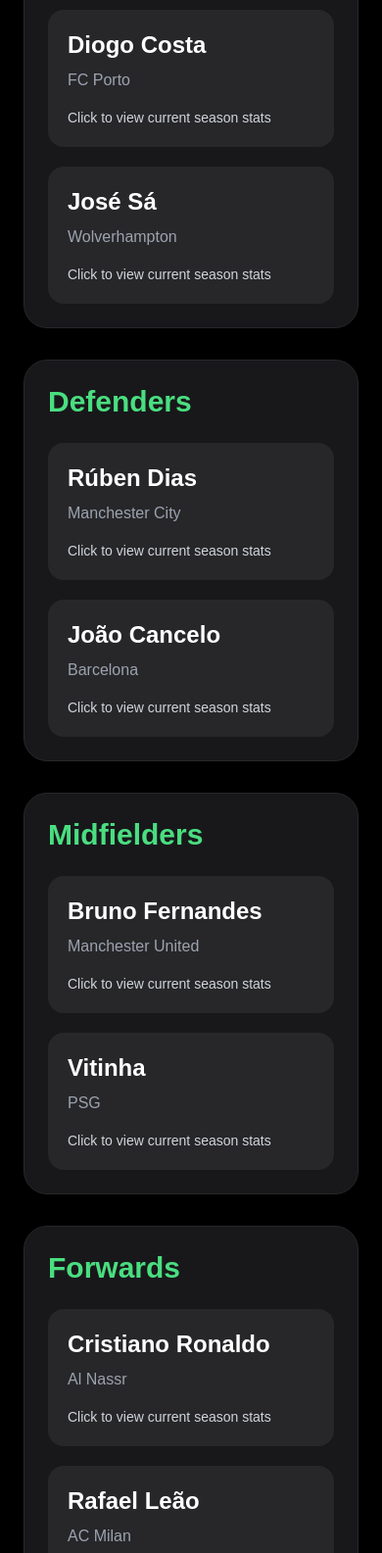
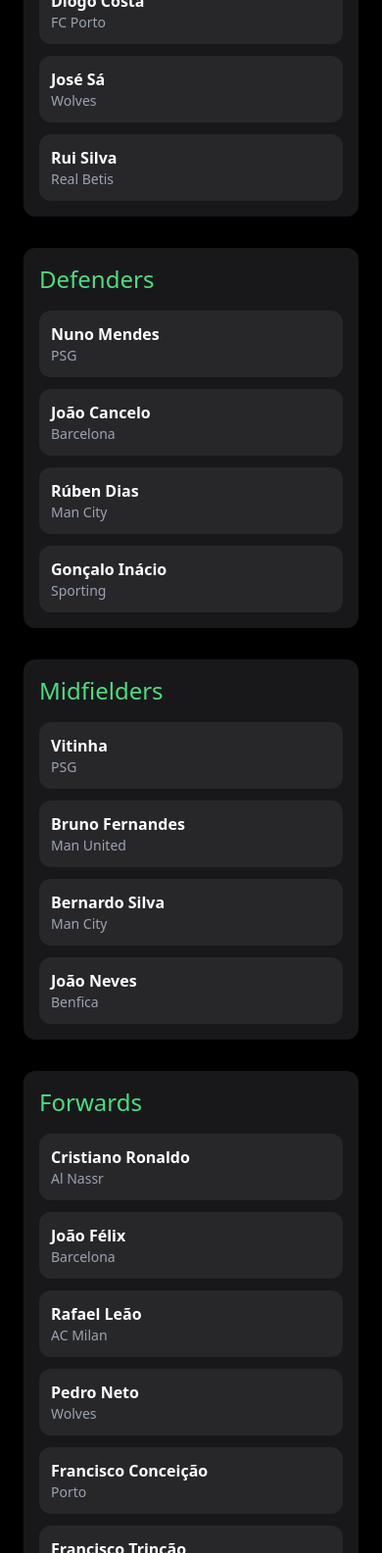
Before and after one commit to sxjesl7x7-png/porto-webo, a plain HTML site: page index.html in a window 390 px wide. Shown: the part 415-2000 px from the top of the page at 98% size. Drawn offline with nearby package versions, Linux system fonts and the light colour scheme.

Commit message:
Update index.html

```diff
--- a/index.html
+++ b/index.html
@@ -4,238 +4,213 @@
   <meta charset="UTF-8" />
   <meta name="viewport" content="width=device-width, initial-scale=1.0" />
   <title>Portugal Squad Stats</title>
+  <script src="https://cdn.tailwindcss.com"></script>
+</head>
 
-  <script src="https://cdn.tailwindcss.com"></script>
-
-  <style>
-    body {
-      font-family: Arial, sans-serif;
-    }
-
-    .modal {
-      display: none;
-    }
-
-    .modal.active {
-      display: flex;
-    }
-  </style>
-</head>
 <body class="bg-black text-white min-h-screen p-6">
 
   <div class="max-w-7xl mx-auto">
+
+    <!-- Header -->
     <div class="text-center mb-10">
       <img
         src="https://upload.wikimedia.org/wikipedia/en/5/5c/Portugal_national_football_team_logo.svg"
+        class="w-28 h-28 mx-auto mb-4 bg-white rounded-full p-2"
         alt="Portugal Logo"
-        class="w-32 h-32 mx-auto mb-4 bg-white rounded-full p-2"
       />
-      <h1 class="text-5xl font-bold text-red-500 mb-2">
-        Portugal National Team
-      </h1>
-      <p class="text-gray-400 text-lg">
-        Official Squad & Current Season Stats
-      </p>
+      <h1 class="text-4xl font-bold text-red-500">Portugal National Team</h1>
+      <p class="text-gray-400">Official Squad • Current Season Stats</p>
+      <p class="text-green-400 mt-2">Formation: 4-3-3</p>
     </div>
 
-    <div id="squad-container" class="grid gap-8"></div>
+    <div id="squad"></div>
   </div>
 
-  <div id="playerModal" class="modal fixed inset-0 bg-black/70 items-center justify-center p-4 z-50">
-    <div class="bg-zinc-900 rounded-3xl p-8 w-full max-w-xl border border-zinc-700 relative">
-      <button
-        onclick="closeModal()"
-        class="absolute top-4 right-4 bg-red-600 hover:bg-red-700 px-3 py-1 rounded-lg"
-      >
-        Close
-      </button>
+  <!-- Modal -->
+  <div id="modal" class="hidden fixed inset-0 bg-black/80 flex items-center justify-center p-4">
+    <div class="bg-zinc-900 p-6 rounded-2xl w-full max-w-lg relative">
+      <button onclick="closeModal()" class="absolute right-4 top-4 bg-red-600 px-3 py-1 rounded">Close</button>
 
-      <img id="playerImage" class="w-40 h-40 rounded-full mx-auto mb-6 border-4 border-green-500 object-cover" src="" alt="Player Image" />
+      <img id="pimg" class="w-32 h-32 mx-auto rounded-full border-4 border-green-500 mb-4" />
+      <h2 id="pname" class="text-center text-3xl font-bold text-red-500"></h2>
+      <p id="pclub" class="text-center text-gray-400 mb-4"></p>
 
-      <h2 id="playerName" class="text-4xl font-bold text-red-500 mb-2 text-center"></h2>
-
-      <p id="playerClub" class="text-gray-400 text-lg mb-6"></p>
-
-      <div id="playerStats" class="grid grid-cols-2 gap-4"></div>
+      <div id="stats" class="grid grid-cols-2 gap-3"></div>
     </div>
   </div>
 
 <script>
+
 const squad = {
-      Goalkeepers: [
+
+  "Goalkeepers": [
     {
-          image: 'https://images.fotmob.com/image_resources/playerimages/1083327.png',
-          name: 'Diogo Costa',
-          club: 'FC Porto',
-          stats: {
-            appearances: 42,
-            cleanSheets: 18,
-            saves: 112,
-            yellowCards: 2,
-            redCards: 0,
-          },
+      name: "Diogo Costa",
+      club: "FC Porto",
+      image: "https://upload.wikimedia.org/wikipedia/commons/3/3a/Diogo_Costa_2022.jpg",
+      stats: { appearances: 42, cleanSheets: 18, saves: 112 }
     },
     {
-          image: 'https://images.fotmob.com/image_resources/playerimages/292462.png',
-          name: 'José Sá',
-          club: 'Wolverhampton',
-          stats: {
-            appearances: 30,
-            cleanSheets: 8,
-            saves: 95,
-            yellowCards: 1,
-            redCards: 0,
+      name: "José Sá",
+      club: "Wolves",
+      image: "https://upload.wikimedia.org/wikipedia/commons/5/5c/Jos%C3%A9_S%C3%A1_2022.jpg",
+      stats: { appearances: 30, cleanSheets: 8, saves: 95 }
     },
-        },
+    {
+      name: "Rui Silva",
+      club: "Real Betis",
+      image: "https://upload.wikimedia.org/wikipedia/commons/2/2b/Rui_Silva_2021.jpg",
+      stats: { appearances: 28, cleanSheets: 10, saves: 88 }
+    }
   ],
 
-      Defenders: [
+  "Defenders": [
     {
-          image: 'https://images.fotmob.com/image_resources/playerimages/846033.png',
-          name: 'Rúben Dias',
-          club: 'Manchester City',
-          stats: {
-            appearances: 39,
-            goals: 2,
-            assists: 1,
-            tackles: 74,
-            yellowCards: 5,
-            redCards: 0,
-          },
+      name: "Nuno Mendes",
+      club: "PSG",
+      image: "https://upload.wikimedia.org/wikipedia/commons/8/8a/Nuno_Mendes_2022.jpg",
+      stats: { appearances: 35, assists: 5 }
     },
     {
-          image: 'https://images.fotmob.com/image_resources/playerimages/545988.png',
-          name: 'João Cancelo',
-          club: 'Barcelona',
-          stats: {
-            appearances: 41,
-            goals: 4,
-            assists: 8,
-            tackles: 61,
-            yellowCards: 6,
-            redCards: 0,
+      name: "João Cancelo",
+      club: "Barcelona",
+      image: "https://upload.wikimedia.org/wikipedia/commons/3/3a/Jo%C3%A3o_Cancelo_2022.jpg",
+      stats: { appearances: 41, goals: 4 }
     },
+    {
+      name: "Rúben Dias",
+      club: "Man City",
+      image: "https://upload.wikimedia.org/wikipedia/commons/1/1b/Ruben_Dias_2021.jpg",
+      stats: { appearances: 39, tackles: 74 }
     },
+    {
+      name: "Gonçalo Inácio",
+      club: "Sporting",
+      image: "https://upload.wikimedia.org/wikipedia/commons/4/4a/Gon%C3%A7alo_In%C3%A1cio_2023.jpg",
+      stats: { appearances: 33, goals: 3 }
+    }
   ],
 
-      Midfielders: [
+  "Midfielders": [
     {
-          image: 'https://images.fotmob.com/image_resources/playerimages/629187.png',
-          name: 'Bruno Fernandes',
-          club: 'Manchester United',
-          stats: {
-            appearances: 48,
-            goals: 14,
-            assists: 12,
-            passes: 1880,
-            yellowCards: 7,
-            redCards: 0,
-          },
+      name: "Vitinha",
+      club: "PSG",
+      image: "https://upload.wikimedia.org/wikipedia/commons/6/6a/Vitinha_2023.jpg",
+      stats: { appearances: 44, assists: 5 }
     },
     {
-          image: 'https://images.fotmob.com/image_resources/playerimages/1083326.png',
-          name: 'Vitinha',
-          club: 'PSG',
-          stats: {
-            appearances: 44,
-            goals: 7,
-            assists: 5,
-            passes: 2140,
-            yellowCards: 4,
-            redCards: 0,
+      name: "Bruno Fernandes",
+      club: "Man United",
+      image: "https://upload.wikimedia.org/wikipedia/commons/9/9a/Bruno_Fernandes_2022.jpg",
+      stats: { appearances: 48, goals: 14 }
     },
+    {
+      name: "Bernardo Silva",
+      club: "Man City",
+      image: "https://upload.wikimedia.org/wikipedia/commons/7/7a/Bernardo_Silva_2022.jpg",
+      stats: { appearances: 45, assists: 7 }
     },
+    {
+      name: "João Neves",
+      club: "Benfica",
+      image: "https://upload.wikimedia.org/wikipedia/commons/1/1a/Jo%C3%A3o_Neves_2024.jpg",
+      stats: { appearances: 30, tackles: 55 }
+    }
   ],
 
-      Forwards: [
+  "Forwards": [
     {
-          image: 'https://images.fotmob.com/image_resources/playerimages/30893.png',
-          name: 'Cristiano Ronaldo',
-          club: 'Al Nassr',
-          stats: {
-            appearances: 45,
-            goals: 38,
-            assists: 11,
-            shots: 170,
-            yellowCards: 3,
-            redCards: 0,
-          },
+      name: "Cristiano Ronaldo",
+      club: "Al Nassr",
+      image: "https://upload.wikimedia.org/wikipedia/commons/8/8c/Cristiano_Ronaldo_2023.jpg",
+      stats: { goals: 38, assists: 11 }
     },
     {
-          image: 'https://images.fotmob.com/image_resources/playerimages/1083325.png',
-          name: 'Rafael Leão',
-          club: 'AC Milan',
-          stats: {
-            appearances: 40,
-            goals: 15,
-            assists: 13,
-            shots: 104,
-            yellowCards: 5,
-            redCards: 0,
+      name: "João Félix",
+      club: "Barcelona",
+      image: "https://upload.wikimedia.org/wikipedia/commons/6/6b/Jo%C3%A3o_F%C3%A9lix_2023.jpg",
+      stats: { goals: 12, assists: 6 }
     },
+    {
+      name: "Rafael Leão",
+      club: "AC Milan",
+      image: "https://upload.wikimedia.org/wikipedia/commons/5/5d/Rafael_Le%C3%A3o_2022.jpg",
+      stats: { goals: 15, assists: 13 }
     },
-      ],
+    {
+      name: "Pedro Neto",
+      club: "Wolves",
+      image: "https://upload.wikimedia.org/wikipedia/commons/3/3d/Pedro_Neto_2023.jpg",
+      stats: { goals: 6, assists: 7 }
+    },
+    {
+      name: "Francisco Conceição",
+      club: "Porto",
+      image: "https://upload.wikimedia.org/wikipedia/commons/2/2d/Francisco_Concei%C3%A7%C3%A3o_2023.jpg",
+      stats: { goals: 5, assists: 4 }
+    },
+    {
+      name: "Francisco Trincão",
+      club: "Sporting",
+      image: "https://upload.wikimedia.org/wikipedia/commons/4/4c/Trincao_2023.jpg",
+      stats: { goals: 7, assists: 5 }
+    },
+    {
+      name: "Gonçalo Ramos",
+      club: "PSG",
+      image: "https://upload.wikimedia.org/wikipedia/commons/9/9d/Goncalo_Ramos_2023.jpg",
+      stats: { goals: 16, assists: 3 }
+    }
+  ]
 };
 
-    const squadContainer = document.getElementById('squad-container');
+function render() {
+  const container = document.getElementById("squad");
+  container.innerHTML = "";
 
-    Object.entries(squad).forEach(([position, players]) => {
-      const section = document.createElement('div');
+  Object.keys(squad).forEach(pos => {
+    const section = document.createElement("div");
+    section.className = "mb-8 bg-zinc-900 p-4 rounded-xl";
 
-      section.className = 'bg-zinc-900 rounded-3xl p-6 shadow-2xl border border-zinc-800';
+    section.innerHTML = `<h2 class='text-2xl text-green-400 mb-4'>${pos}</h2><div class='grid md:grid-cols-3 gap-3'></div>`;
 
-      section.innerHTML = `
-        <h2 class="text-3xl font-bold text-green-400 mb-6">${position}</h2>
-        <div class="grid grid-cols-1 sm:grid-cols-2 lg:grid-cols-3 gap-5">
-          ${players.map(player => `
-            <button
-              onclick='showPlayer(${JSON.stringify(player)})'
-              class="bg-zinc-800 hover:bg-zinc-700 transition-all duration-300 rounded-2xl p-5 text-left hover:scale-105"
-            >
-              <h3 class="text-2xl font-semibold text-white mb-2">${player.name}</h3>
-              <p class="text-gray-400">${player.club}</p>
-              <div class="mt-4 text-sm text-gray-300">
-                Click to view current season stats
-              </div>
-            </button>
-          `).join('')}
-        </div>
-      `;
+    const grid = section.querySelector("div");
 
-      squadContainer.appendChild(section);
+    squad[pos].forEach(p => {
+      const btn = document.createElement("button");
+      btn.className = "bg-zinc-800 p-3 rounded-xl hover:scale-105 transition text-left";
+      btn.innerHTML = `<div class='font-bold'>${p.name}</div><div class='text-gray-400 text-sm'>${p.club}</div>`;
+      btn.onclick = () => openPlayer(p);
+      grid.appendChild(btn);
     });
 
-    function showPlayer(player) {
-      document.getElementById('playerImage').src = player.image;
-      document.getElementById('playerName').innerText = player.name;
-      document.getElementById('playerClub').innerText = player.club;
+    container.appendChild(section);
+  });
+}
 
-      const statsContainer = document.getElementById('playerStats');
-      statsContainer.innerHTML = '';
+function openPlayer(p) {
+  document.getElementById("modal").classList.remove("hidden");
+  document.getElementById("pimg").src = p.image;
+  document.getElementById("pname").innerText = p.name;
+  document.getElementById("pclub").innerText = p.club;
 
-      Object.entries(player.stats).forEach(([key, value]) => {
-        const statBox = document.createElement('div');
+  const stats = document.getElementById("stats");
+  stats.innerHTML = "";
 
-        statBox.className = 'bg-zinc-800 rounded-2xl p-4';
-
-        statBox.innerHTML = `
-          <div class="text-gray-400 capitalize text-sm mb-1">
-            ${key.replace(/([A-Z])/g, ' $1')}
-          </div>
-          <div class="text-3xl font-bold text-green-400">
-            ${value}
-          </div>
-        `;
-
-        statsContainer.appendChild(statBox);
+  Object.keys(p.stats).forEach(k => {
+    const div = document.createElement("div");
+    div.className = "bg-zinc-800 p-2 rounded";
+    div.innerHTML = `<div class='text-gray-400'>${k}</div><div class='text-green-400 font-bold'>${p.stats[k]}</div>`;
+    stats.appendChild(div);
   });
-
-      document.getElementById('playerModal').classList.add('active');
 }
 
 function closeModal() {
-      document.getElementById('playerModal').classList.remove('active');
+  document.getElementById("modal").classList.add("hidden");
 }
+
+render();
+
 </script>
 </body>
 </html>
```
Lines whose indentation alone changed are shown as unchanged.
